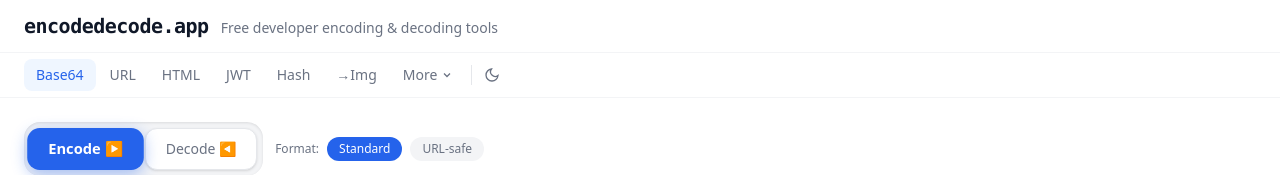
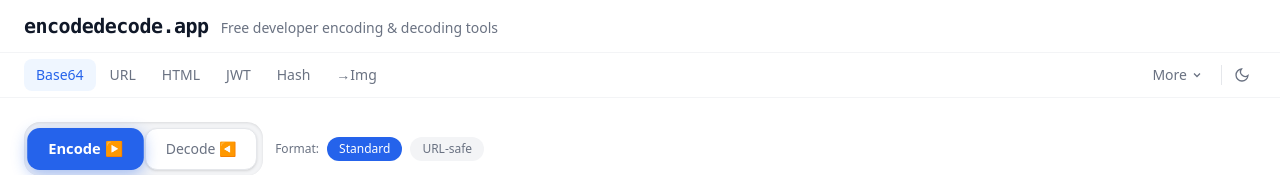
Before and after one commit to recynt-studyz/encodedecode, a Next.js app: page / in a window 1280 px wide. Shown: the top 175 px of the page. Built offline with nearby package versions, Linux system fonts and the light colour scheme.

Commit message:
fix More dropdown not opening on click

```diff
--- a/components/ToolNav.tsx
+++ b/components/ToolNav.tsx
@@ -45,7 +45,6 @@
     return () => document.removeEventListener('mousedown', handler)
   }, [])
 
-  // Close More dropdown when route changes
   useEffect(() => { setShowMore(false) }, [pathname])
 
   const toggleDark = () => {
@@ -64,17 +63,25 @@
     }`
 
   return (
-    <nav className="border-b border-gray-100 dark:border-gray-800 bg-white dark:bg-[#0f172a] px-4 sm:px-6 overflow-x-auto">
-      <div className="flex items-center gap-0.5 max-w-[1600px] mx-auto py-1.5 min-w-max">
+    <nav className="border-b border-gray-100 dark:border-gray-800 bg-white dark:bg-[#0f172a] px-4 sm:px-6">
+      <div className="max-w-[1600px] mx-auto flex items-center">
 
-        {/* Primary tabs — always visible */}
+        {/* Primary tabs — scroll horizontally on narrow screens.
+            overflow-x-auto is scoped to this inner div only so the
+            dropdown below is never clipped by an overflow context. */}
+        <div className="flex-1 overflow-x-auto">
+          <div className="flex items-center gap-0.5 py-1.5 min-w-max">
             {PRIMARY_TOOLS.map(({ href, label }) => (
               <Link key={href} href={href} className={tabClass(pathname === href)}>
                 {label}
               </Link>
             ))}
+          </div>
+        </div>
 
-        {/* More dropdown */}
+        {/* More dropdown + dark toggle — outside the overflow container
+            so the absolute-positioned dropdown is never clipped. */}
+        <div className="flex items-center gap-0.5 py-1.5 shrink-0 pl-1">
           <div ref={moreRef} className="relative">
             <button
               onClick={() => setShowMore(v => !v)}
@@ -96,7 +103,7 @@
             </button>
 
             {showMore && (
-            <div className="absolute top-full left-0 mt-1.5 bg-white dark:bg-[#1e293b] border border-gray-200 dark:border-gray-700 rounded-xl shadow-lg py-1 z-50 min-w-[140px]">
+              <div className="absolute top-full right-0 mt-1.5 bg-white dark:bg-[#1e293b] border border-gray-200 dark:border-gray-700 rounded-xl shadow-lg py-1 z-50 min-w-[140px]">
                 {MORE_TOOLS.map(({ href, label }) => (
                   <Link
                     key={href}
@@ -136,6 +143,7 @@
             )}
           </button>
         </div>
+      </div>
     </nav>
   )
 }
```
Lines whose indentation alone changed are shown as unchanged.
